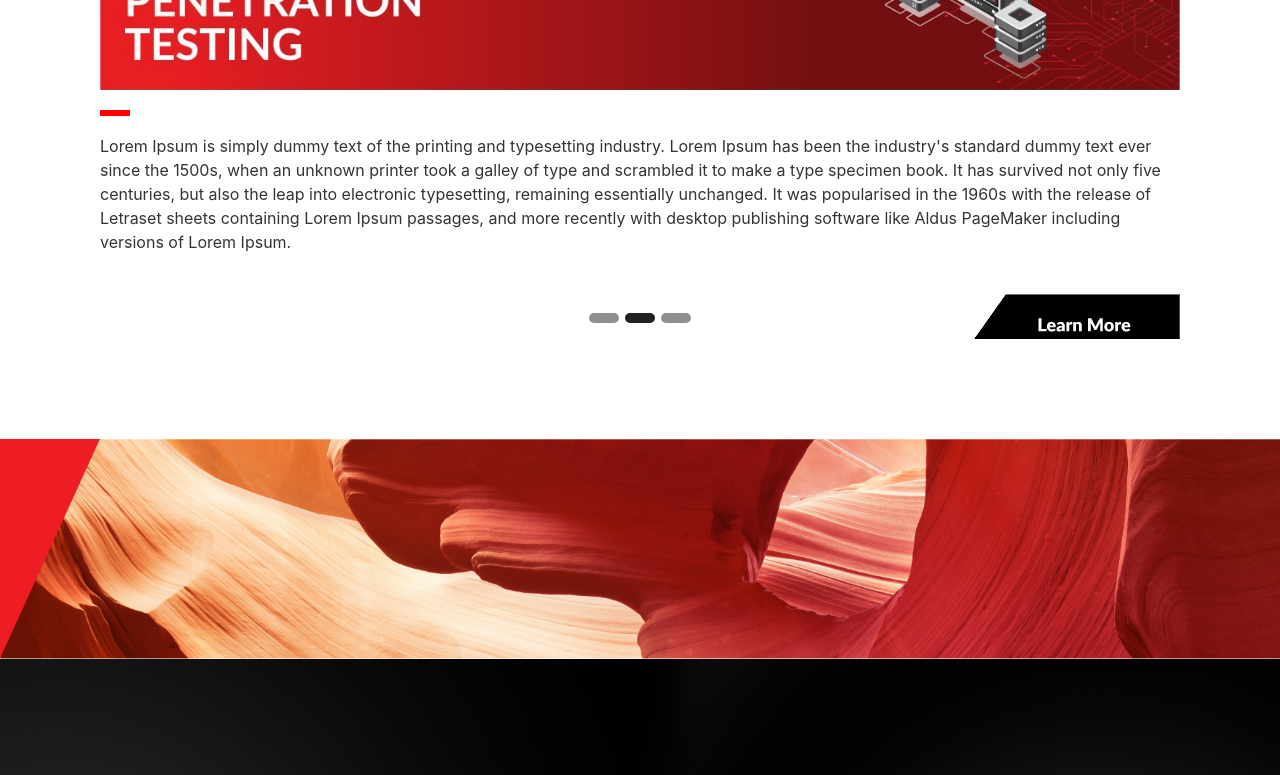
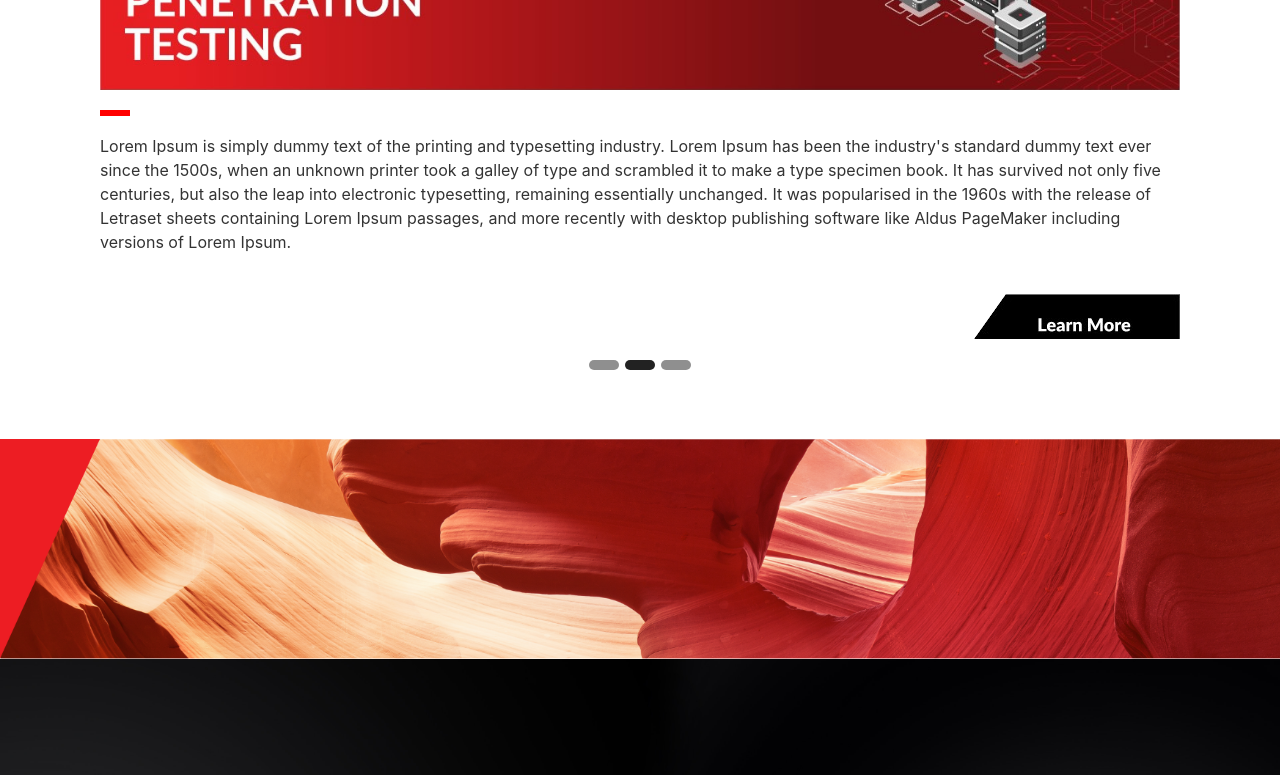
Before and after one commit to Panfi/Redshift, a React (Create React App) app: page / in a window 1280 px wide. Shown: the part 1364-2139 px from the top of the page. Built offline with nearby package versions, Linux system fonts and the light colour scheme.

Commit message:
Update home.css

```diff
--- a/src/pages/homeComponent/home.css
+++ b/src/pages/homeComponent/home.css
@@ -21,6 +21,7 @@
 }
 
 .carousel-caption{ position: static!important;}
+.carousel-indicators { top: 468px!important }
 .banner-t1{position: absolute; top: -1085px;}
 .banner-t2{position: absolute; top: -305px;}
 .home a.btn-default {
```
